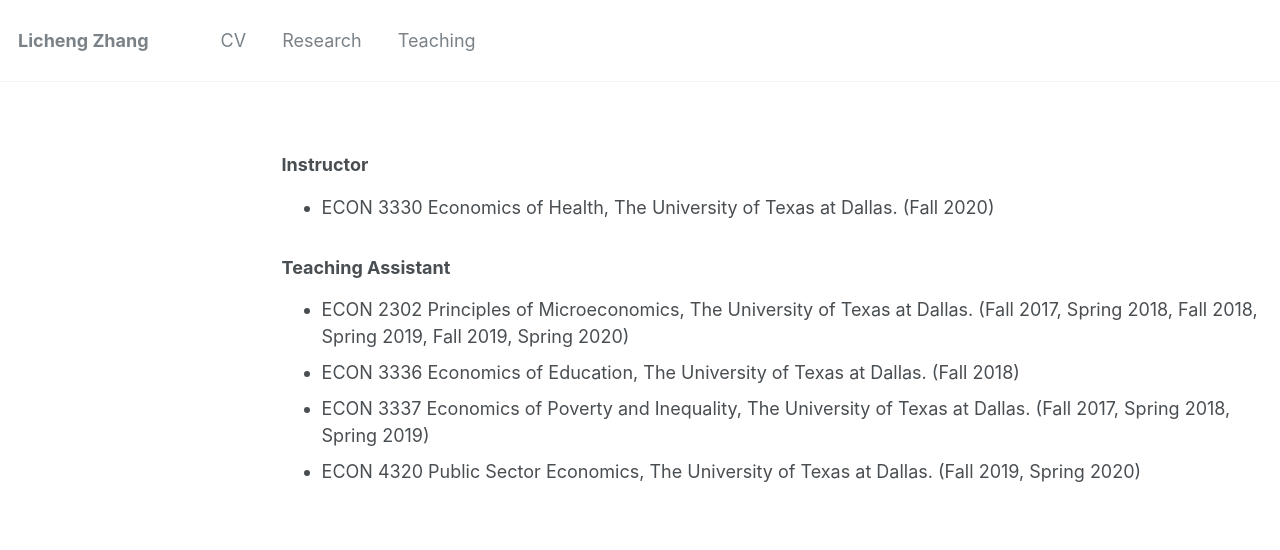
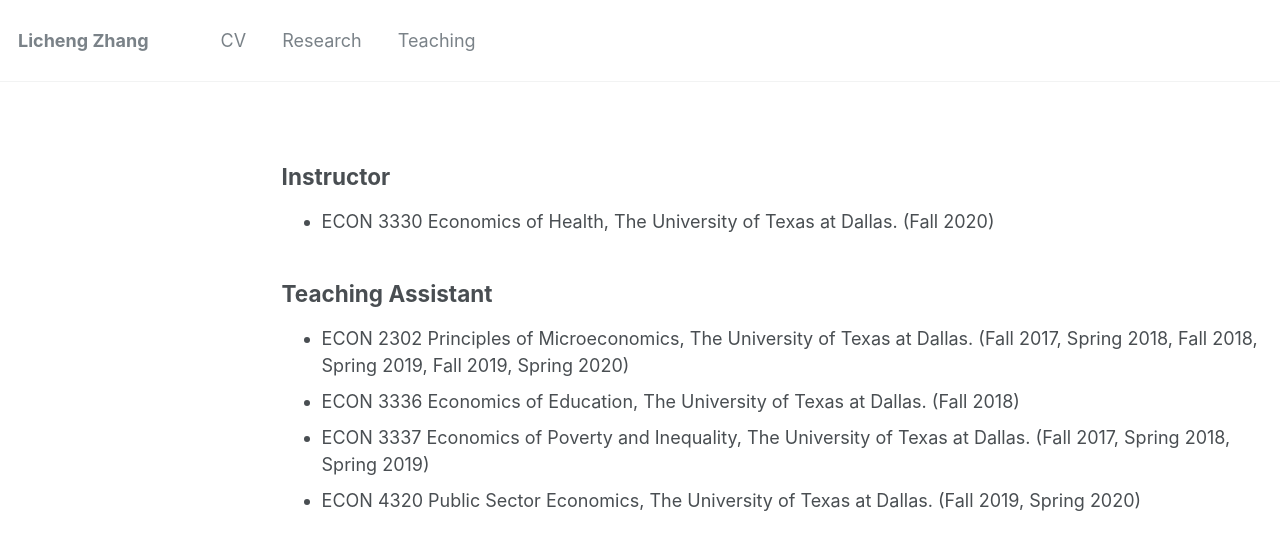
Before and after one commit to lichengzh/lichengzh.github.io, a Jekyll site: the page built from _pages/teaching.md, in a window 1280 px wide. Shown: the top 550 px of the page. Built offline with Jekyll 4.4.1, drawn with Linux system fonts in a browser that asks for light colours.

```diff
--- a/_pages/teaching.md
+++ b/_pages/teaching.md
@@ -3,10 +3,10 @@ layout: archive
 title: ""
 permalink: /teaching/
 ---
-### Instructor
+## Instructor
 * ECON 3330 Economics of Health, The University of Texas at Dallas. (Fall 2020)
 
-### Teaching Assistant
+## Teaching Assistant
 * ECON 2302 Principles of Microeconomics, The University of Texas at Dallas. (Fall 2017, Spring 2018, Fall 2018, Spring 2019, Fall 2019, Spring 2020)
 * ECON 3336 Economics of Education, The University of Texas at Dallas. (Fall 2018)
 * ECON 3337 Economics of Poverty and Inequality, The University of Texas at Dallas. (Fall 2017, Spring 2018, Spring 2019)
```
